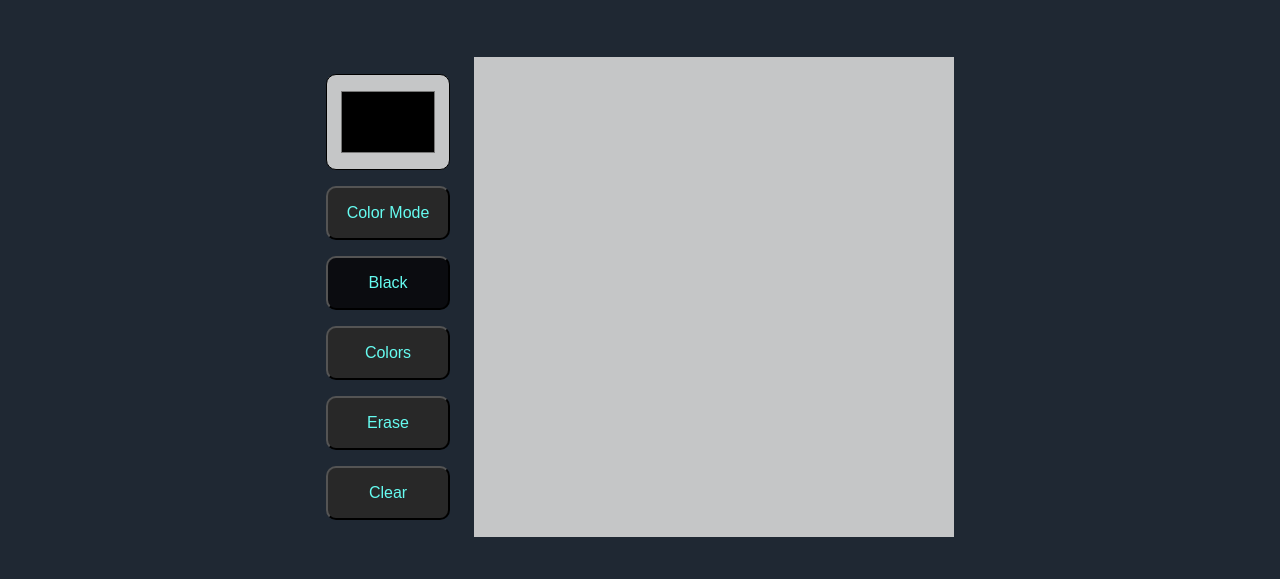
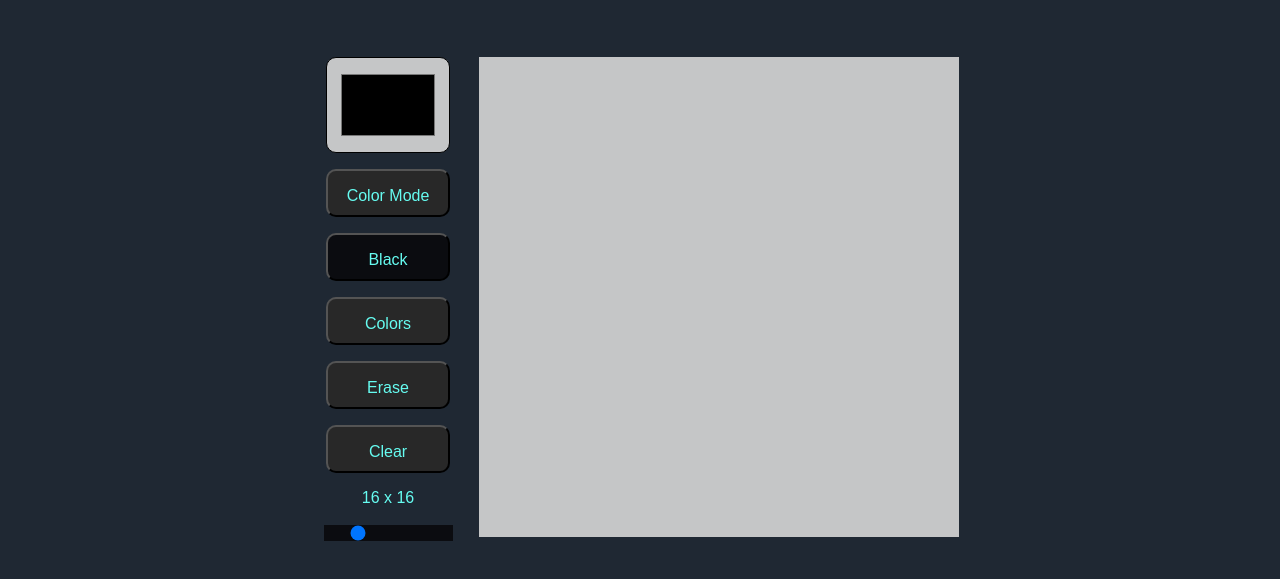
Before and after one commit to Saul-Codeman/Etch-a-Sketch, a plain HTML site: page index.html in a window 1280 px wide. Shown: the part 211-790 px from the top of the page. Drawn offline with Linux system fonts and the light colour scheme.

Commit message:
Finished Project

```diff
--- a/index.html
+++ b/index.html
@@ -18,6 +18,8 @@
                 <button id="colors">Colors</button>
                 <button id="erase">Erase</button>
                 <button id="clear">Clear</button>
+                <div id="sizeValue">16 x 16</div>
+                <input id="canvasSize" type="range" value="16" min="1" max="64">
             </div>
 
             <div class="canvas"></div>
--- a/javascript.js
+++ b/javascript.js
@@ -1,8 +1,9 @@
 // Creates the canvas grid and populates with the specified cells
-function createCanvas(){
+function createCanvas(canvasSize){
+    const canvasWidthHeight = 480;
     const canvas = document.querySelector('.canvas');
 
-    const canvasSize = 16;
+    const cellWidthHeight = canvasWidthHeight / canvasSize;
 
     for (let i = 0; i < canvasSize; i++){
         // Create row in canvas
@@ -11,6 +12,8 @@ function createCanvas(){
         for (let j = 0; j < canvasSize; j++){
             // Create box in canvas
             const cell = document.createElement('div');
+            cell.style.width = `${cellWidthHeight}px`;
+            cell.style.height = `${cellWidthHeight}px`;
             cell.classList.add('canvas-cell');
             row.appendChild(cell);
         }
@@ -95,12 +98,15 @@ function setUserColor(cells, userColor){
     });
 }
 
-document.addEventListener('DOMContentLoaded', () => {
-    // Create the canvas
-    createCanvas();
-    // Get canvas cells
-    const cells = document.querySelectorAll('.canvas-cell');
+// Remove all cells from canvas
+function removeCellsFromCanvas(canvasContainer){
+    while (canvasContainer.firstChild) {
+        canvasContainer.firstChild.remove();
+    }
+}
 
+// Set all event listeners
+function setEventListeners(cells){
     // Initialize buttons
     const userChoiceButton = document.querySelector('#userChoice');
     const blackButton = document.querySelector('#black');
@@ -109,7 +115,10 @@ document.addEventListener('DOMContentLoaded', () => {
     const clearButton = document.querySelector('#clear');
 
     // Set blackButton as the initially active button
+    userChoiceButton.classList.remove('active');
     blackButton.classList.add('active');
+    colorButton.classList.remove('active');
+    eraseButton.classList.remove('active');
     setBlack(cells);
 
     // User choice button takes the selected color
@@ -158,5 +167,39 @@ document.addEventListener('DOMContentLoaded', () => {
     clearButton.addEventListener('click', () => {
         clearCanvas(cells);
     });
+}
 
+document.addEventListener('DOMContentLoaded', () => {
+    // Create the canvas
+    const canvasSize = document.querySelector('#canvasSize');
+    const canvasSizeText = document.querySelector('#sizeValue');
+    createCanvas(canvasSize.value);
+    // Get canvas cells
+    const cells = document.querySelectorAll('.canvas-cell');
+
+    // Initialize buttons
+    const userChoiceButton = document.querySelector('#userChoice');
+    const blackButton = document.querySelector('#black');
+    const colorButton = document.querySelector('#colors');
+    const eraseButton = document.querySelector('#erase');
+    const clearButton = document.querySelector('#clear');
+
+    // Set blackButton as the initially active button
+    blackButton.classList.add('active');
+    setBlack(cells);
+
+    // Set cells event listeners
+    setEventListeners(cells);
+
+    // Change in canvas size
+    const canvasContainer = document.querySelector('.canvas');
+    canvasSize.addEventListener('input', () => {
+        canvasSizeText.innerText = `${canvasSize.value} x ${canvasSize.value}`
+        removeCellsFromCanvas(canvasContainer);
+        createCanvas(canvasSize.value);
+        // Get canvas cells
+        const cells = document.querySelectorAll('.canvas-cell');
+        setEventListeners(cells);
+
+    });
 });
--- a/styles.css
+++ b/styles.css
@@ -44,7 +44,7 @@ body {
 
 button {
     width: 124px;
-    height: 54px;
+    height: 48px;
     padding: 16px;
     font-size: 16px;
     background-color: rgb(40, 40, 40);
@@ -52,12 +52,26 @@ button {
     border-radius: 10px;
 }
 
+#sizeValue{
+    font-family: sans-serif;
+    font-size: 16px;
+    color: #66FCF1;
+}
+
+input[type="range"]::-webkit-slider-runnable-track {
+    background-color: #0B0C10;
+}
+
+input[type="range"]::-webkit-slider-thumb {
+    background-color: #66FCF1;
+}
+
 .canvas{
     display: flex;
+    height: 480px;
+    width: 480px;
 }
 
 .canvas-cell{
     background-color: #C5C6C7;
-    height: 30px;
-    width: 30px;
 }
```
